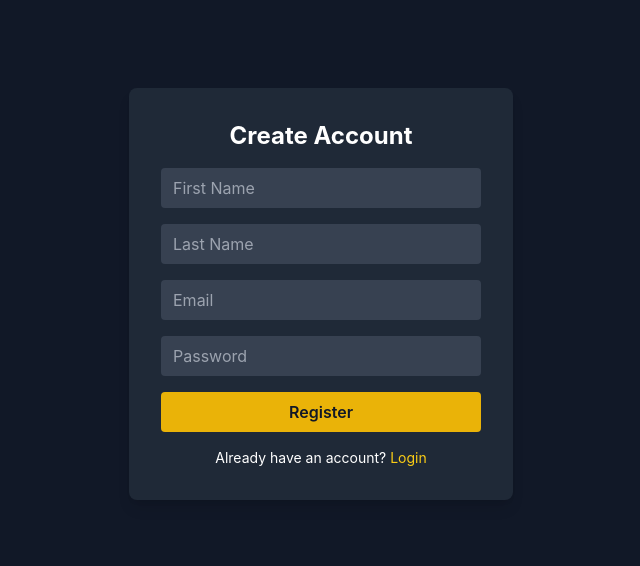
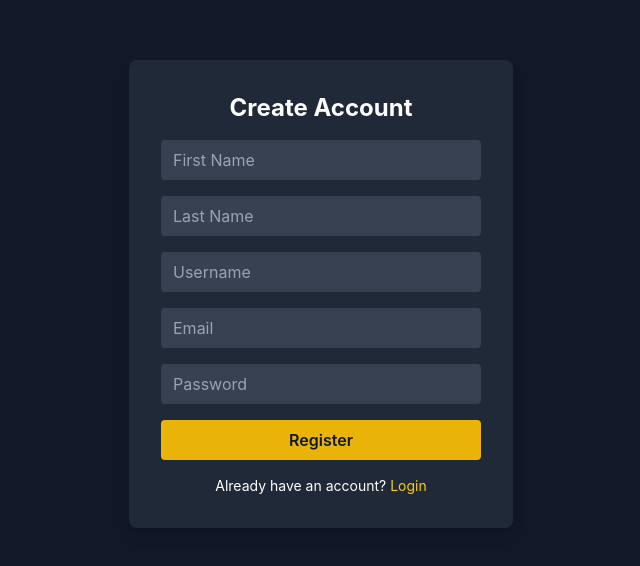
Before and after one commit to vlads33/COP4331C-Large-Project-, a React (Vite) app in the folder cards/Frontend/: page /register in a window 1280 px wide. Shown: the part 106-672 px from the top of the page, without its empty margins (319-959 px from the left). Built offline with nearby package versions, Linux system fonts and the light colour scheme.

Commit message:
Register added username

```diff
--- a/cards/Frontend/src/pages/Register.tsx
+++ b/cards/Frontend/src/pages/Register.tsx
@@ -7,6 +7,7 @@ export default function Register() {
     const [form, setForm] = useState({
         firstName: "",
         lastName: "",
+        username: "",
         email: "",
         password: "",
     });
@@ -31,12 +32,11 @@ export default function Register() {
 
             if (res.ok) {
                 setMessage("✅ Account created! Redirecting to login...");
-                // Redirect after 2 seconds
                 setTimeout(() => navigate("/"), 2000);
             } else {
                 setMessage("❌ " + (data.error || "Registration failed"));
             }
-        } catch (err) {
+        } catch  {
             setLoading(false);
             setMessage("❌ Network error, please try again.");
         }
@@ -63,6 +63,14 @@ export default function Register() {
                     placeholder="Last Name"
                     value={form.lastName}
                     onChange={(e) => setForm({ ...form, lastName: e.target.value })}
+                    className="w-full px-3 py-2 rounded bg-gray-700 focus:outline-none"
+                    required
+                />
+                <input
+                    type="text"
+                    placeholder="Username"
+                    value={form.username}
+                    onChange={(e) => setForm({ ...form, username: e.target.value })}
                     className="w-full px-3 py-2 rounded bg-gray-700 focus:outline-none"
                     required
                 />
```
